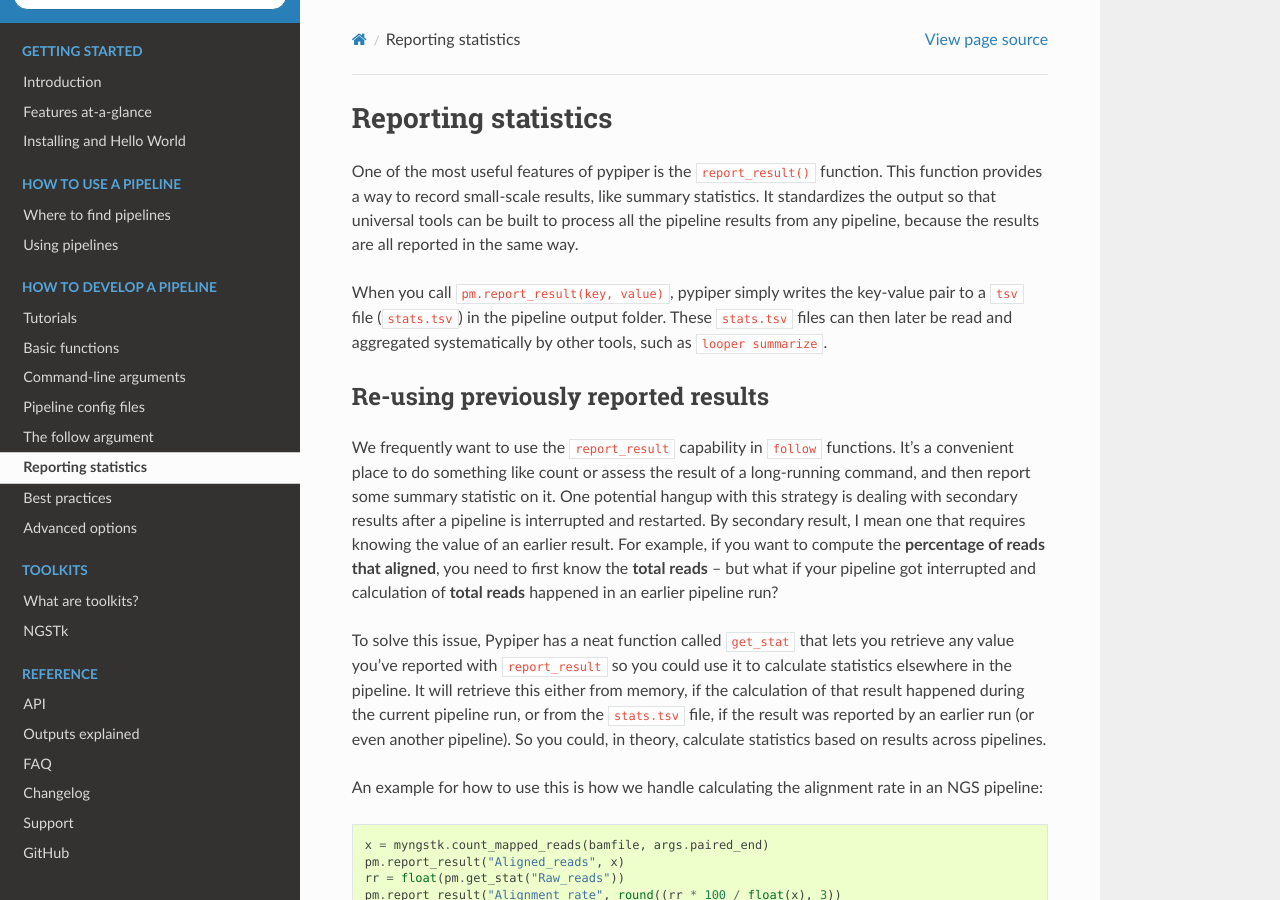
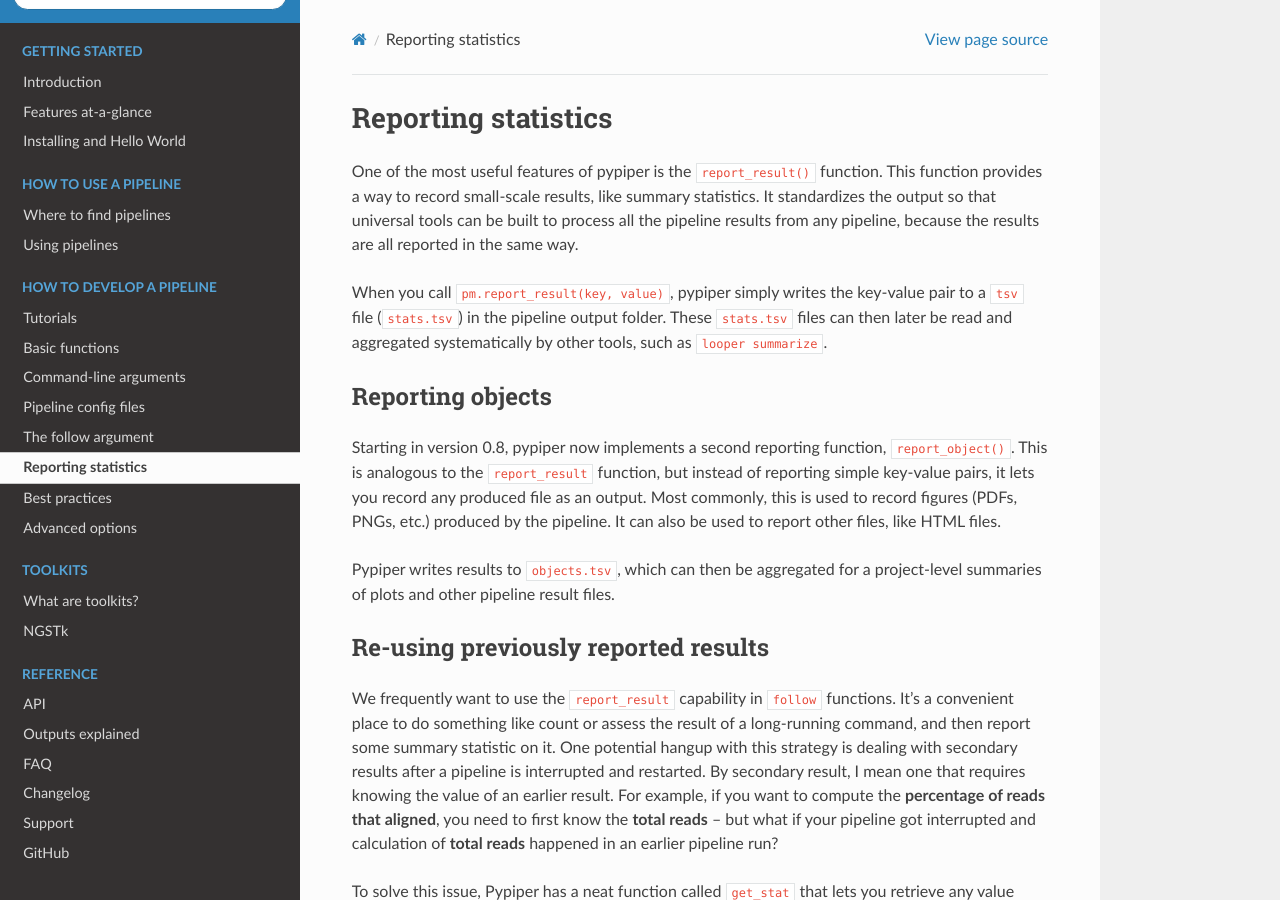
Before and after one commit to databio/pypiper, a Sphinx documentation site: the page built from doc/source/develop-statistics.rst, in a window 1280 px wide and 900 px high. Built offline with Sphinx 7.4.7 and the Read the Docs theme 2.0.0, drawn with Linux system fonts in a browser that asks for light colours.

Commit message:
add link; update report_object docs

```diff
--- a/doc/source/changelog.rst
+++ b/doc/source/changelog.rst
@@ -3,7 +3,7 @@
 
 - **v0.8.0** (*Unreleased*):
 
-    - Implemented 'new start' mode.
+    - Implemented :doc:`'new start' mode <usage>`.
 
     - Improved error messages and exception handling for missing child software.
 
--- a/doc/source/develop-statistics.rst
+++ b/doc/source/develop-statistics.rst
@@ -5,6 +5,11 @@
 
 When you call ``pm.report_result(key, value)``, pypiper simply writes the key-value pair to a ``tsv`` file (``stats.tsv``) in the pipeline output folder. These ``stats.tsv`` files can then later be read and aggregated systematically by other tools, such as ``looper summarize``.
 
+Reporting objects
+^^^^^^^^^^^^^^^^^^^^^^^^^^^^^^^^^^^^^^^^^^^^^^^^^^^^^^^^^^^^^^^^^^^^^^^^^^^^^^^^
+Starting in version 0.8, pypiper now implements a second reporting function, ``report_object()``. This is analogous to the ``report_result`` function, but instead of reporting simple key-value pairs, it lets you record any produced file as an output. Most commonly, this is used to record figures (PDFs, PNGs, etc.) produced by the pipeline. It can also be used to report other files, like HTML files.
+
+Pypiper writes results to ``objects.tsv``, which can then be aggregated for a project-level summaries of plots and other pipeline result files.
 
 
 Re-using previously reported results
```
